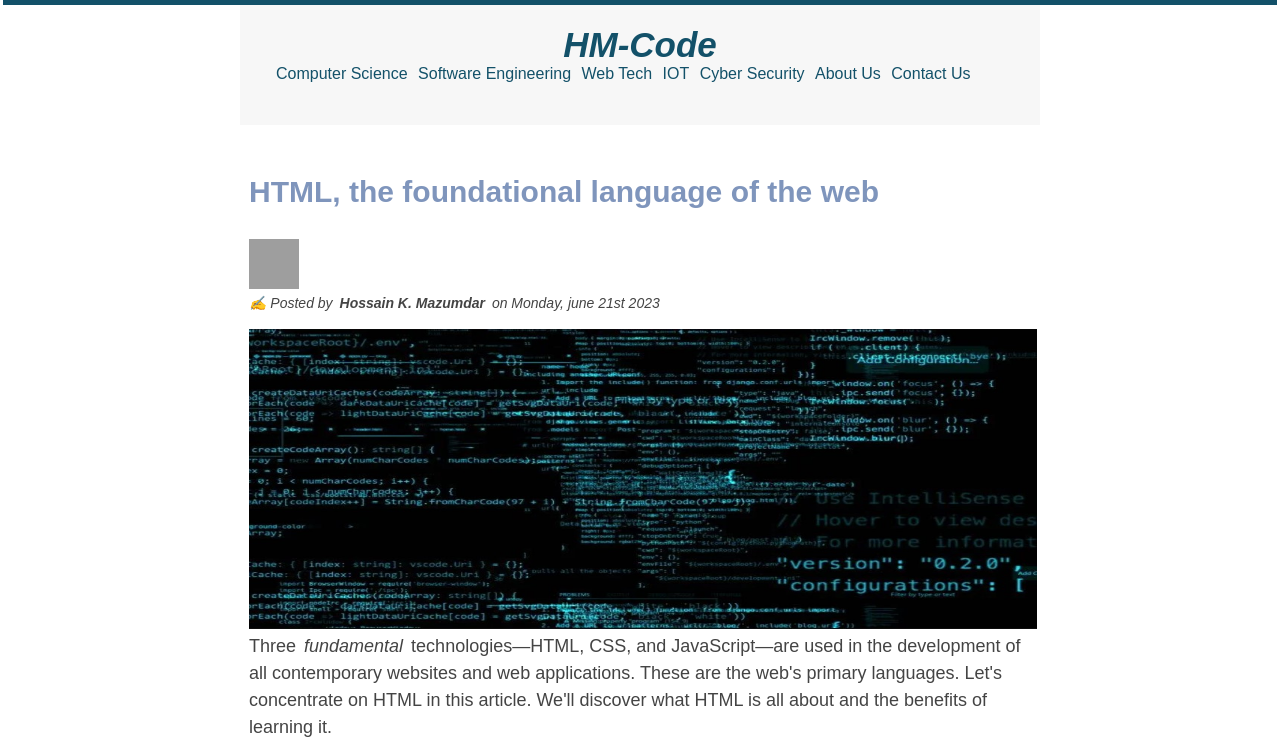
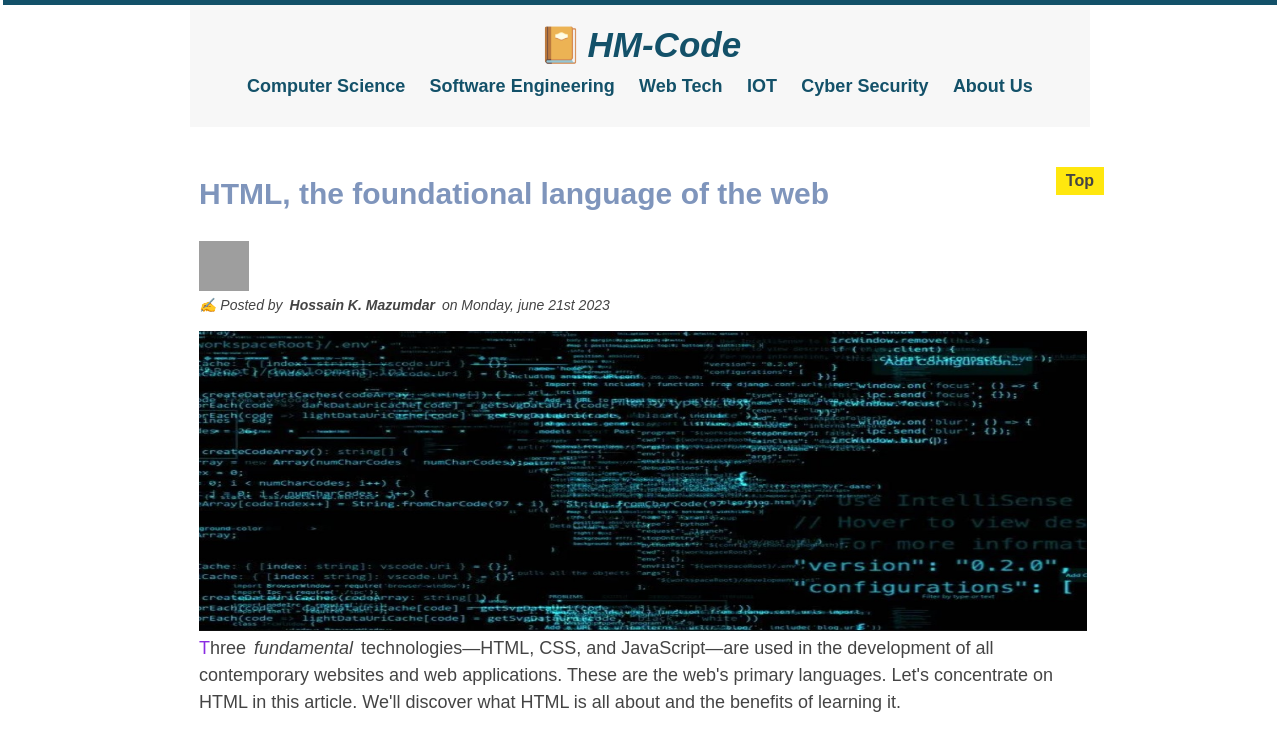
Before and after one commit to ho-ssain/Learn-HTML-and-CSS, a plain HTML site: page lab-1/index.html in a window 1280 px wide. Shown: the top 753 px of the page. Drawn offline with Linux system fonts and the light colour scheme; grey boxes are pictures that could not be loaded; files whose address does not match are found by name.

Commit message:
M lab-1/style.css

```diff
--- a/lab-1/index.html
+++ b/lab-1/index.html
@@ -11,7 +11,7 @@
   <body>
     <div class="container">
       <header class="main-header">
-        <h1>HM-Code</h1>
+        <h1>📔HM-Code</h1>
         <nav>
           <a href="#">Computer Science</a>
           <a href="#">Software Engineering</a>
@@ -19,7 +19,6 @@
           <a href="#">IOT</a>
           <a href="#">Cyber Security</a>
           <a href="#">About Us</a>
-          <a href="#">Contact Us</a>
         </nav>
       </header>
 
@@ -39,6 +38,7 @@
             concentrate on HTML in this article. We'll discover what HTML is all
             about and the benefits of learning it.
           </p>
+          <button class="like-btn">❤️Like</button>
         </header>
 
         <h3>What is HTML?</h3>
--- a/lab-1/style.css
+++ b/lab-1/style.css
@@ -17,15 +17,18 @@ body {
   font-family: sans-serif;
   color: #444444;
   border-top: 5px solid #135169;
+  position: relative;
 }
 
 .container {
-  width: 800px;
+  width: 900px;
   margin: 0 auto;
+  /* position: relative; */
 }
 
 nav {
   font-size: 16px;
+  text-align: center;
 }
 
 .main-header {
@@ -33,7 +36,7 @@ nav {
   /* padding: 20px; */
   padding: 20px 30px;
   margin-bottom: 50px;
-  height: 80px;
+  /* height: 80px; */
 }
 
 article {
@@ -42,6 +45,7 @@ article {
 
 .post-header {
   margin-bottom: 40px;
+  /* position: relative; */
 }
 
 aside {
@@ -49,7 +53,7 @@ aside {
   border-top: 5px solid #012d7a81;
   border-bottom: 5px solid #012d7a81;
   padding: 30px 0;
-  width: 500px;
+  width: 600px;
 }
 
 h2,
@@ -66,9 +70,29 @@ h1 {
   text-align: center;
 }
 
+/* psuedo elements */
+h1::first-letter {
+  font-style: normal;
+  margin-right: 5px;
+}
+
 h2 {
   font-size: 30px;
   margin-bottom: 30px;
+  position: relative;
+}
+
+h2::after {
+  content: "Top";
+  background-color: #ffe70e;
+  color: #444;
+  font-size: 16px;
+  font-weight: bold;
+  display: inline-block;
+  padding: 5px 10px;
+  position: absolute;
+  top: -10px;
+  right: -20px;
 }
 
 h3 {
@@ -76,6 +100,11 @@ h3 {
   margin-bottom: 20px;
   margin-top: 40px;
 }
+
+/* adjacent sibling element  */
+/* h3 + p::first-line {
+  color: tomato;
+} */
 
 h4 {
   font-size: 20px;
@@ -89,6 +118,10 @@ p {
   margin-bottom: 15px;
 }
 
+p::first-letter {
+  color: blueviolet;
+}
+
 ul,
 ol {
   margin-left: 50px;
@@ -98,6 +131,7 @@ ol {
 li {
   font-size: 16px;
   margin-bottom: 10px;
+  /* display: inline; */
 }
 li:last-child {
   margin-bottom: 0;
@@ -112,7 +146,7 @@ li:last-child {
   text-align: right;
   font-size: 14px;
   font-style: italic;
-  color: rgba(48, 50, 51, 0.513);
+  color: rgb(19, 82, 114);
 }
 
 .related-author {
@@ -193,4 +227,35 @@ footer p {
 .img0 {
   width: 100%;
   height: 300px;
+  /* img element is a inline block element  */
 }
+
+nav a:link {
+  /* background-color: orangered; */
+  /* font-size: 10px; */
+  font-size: 18px;
+  font-weight: bold;
+  margin: 5px;
+  padding: 5px;
+  display: inline-block;
+}
+
+/* nav a:link:last-child {
+  margin-right: 0;
+} */
+
+.like-btn {
+  font-size: 22px;
+  cursor: pointer;
+  padding: 10px;
+  position: absolute;
+  /* top: 50px;
+  left: 50px; */
+  bottom: 30px;
+  right: 50px;
+}
+
+footer {
+  position: absolute;
+  right: 50px;
+}
```
